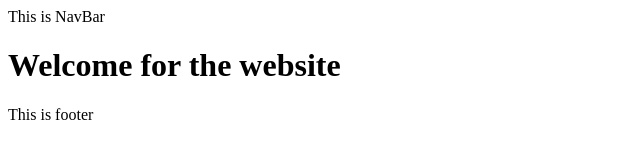
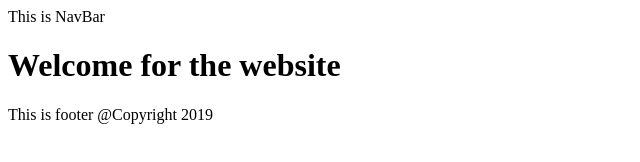
Before and after one commit to lakshmandeep1/Practice, a plain HTML site: page index.html in a window 1280 px wide. Shown: the whole page, without its empty margins (0-640 px from the left). Drawn offline with Linux system fonts and the light colour scheme.

Commit message:
footer copyright

```diff
--- a/index.html
+++ b/index.html
@@ -14,6 +14,7 @@
 
         <footer>
             This is footer
+            @Copyright 2019
         </footer>
     </body>
 </html>
```
